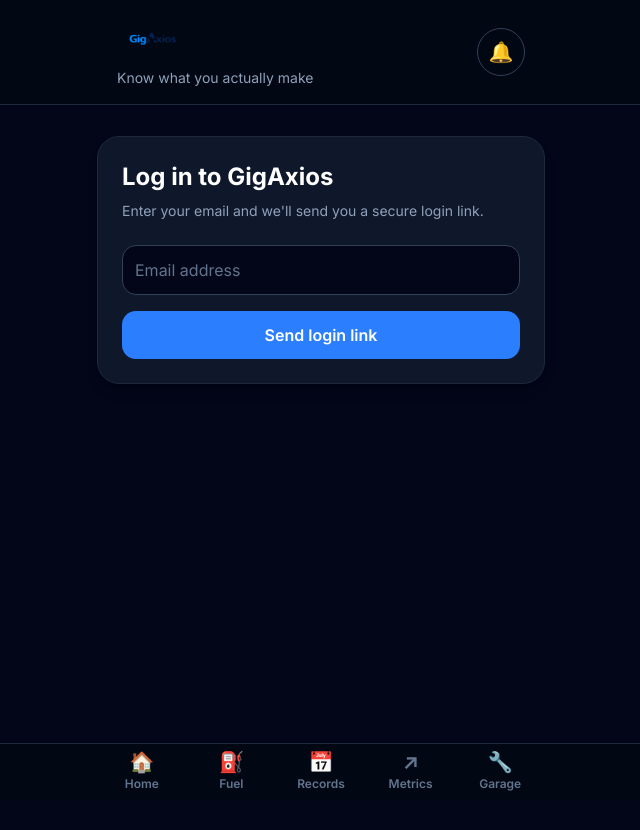
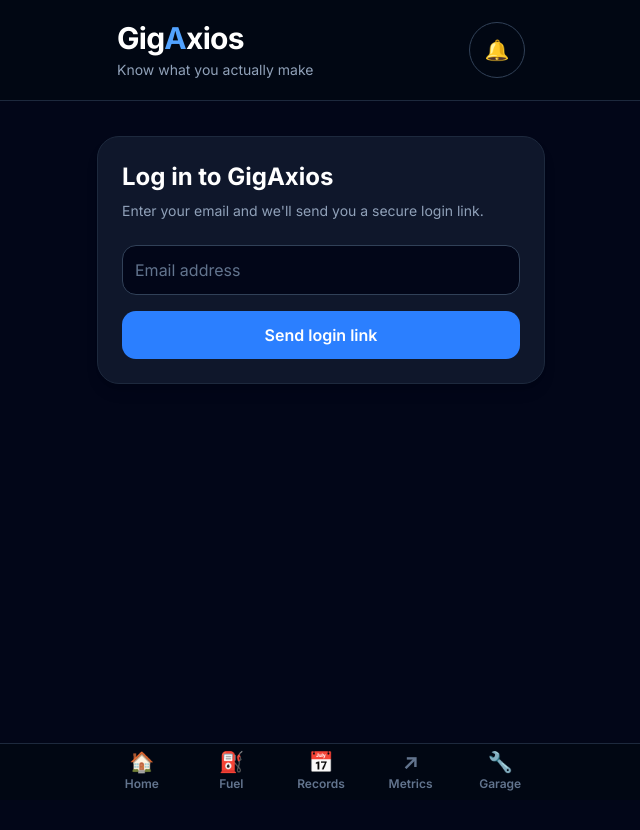
Before and after one commit to BlazinB52/gigaxios, a Next.js app: page /login in a window 1280 px wide. Shown: the top 830 px of the page, without its empty margins (319-959 px from the left). Built offline with nearby package versions, Linux system fonts and the light colour scheme; no server answers.

Commit message:
reverted back to original gigAxios in layout.tsx

```diff
--- a/app/layout.tsx
+++ b/app/layout.tsx
@@ -1,6 +1,7 @@
 import type { Metadata } from "next";
 import { Inter } from "next/font/google";
 import BottomNav from "@/app/components/BottomNav";
+// import GigHeader from "@/app/components/GigHeader";
 import "./globals.css";
 
 const inter = Inter({
@@ -19,29 +20,32 @@
   children: React.ReactNode;
 }>) {
   return (
-    <html lang="en" className={`${inter.variable} h-full antialiased`}>
+    <html
+      lang="en"
+      className={`${inter.variable} h-full antialiased`}
+    >
       <body className="min-h-full bg-[#020814]">
         <header className="fixed left-0 right-0 top-0 z-50 border-b border-slate-800 bg-[#020814]/95 backdrop-blur">
-          <div className="mx-auto flex max-w-md items-center justify-between px-5 py-4">
+          <div className="mx-auto flex max-w-md items-center justify-between px-5 py-5">
             <div>
-              <img
-                src="/GigAxios-logo.png"
-                alt="GigAxios"
-                className="h-12 w-auto brightness-125 contrast-125"
-              />
+              <h1 className="text-3xl font-bold tracking-tight text-white">
+                Gig<span className="text-blue-400">A</span>xios
+              </h1>
 
               <p className="mt-1 text-sm text-slate-400">
                 Know what you actually make
               </p>
             </div>
 
-            <button className="flex h-12 w-12 items-center justify-center rounded-full border border-slate-700 text-xl">
+            <button className="flex h-14 w-14 items-center justify-center rounded-full border border-slate-700 text-xl">
               🔔
             </button>
           </div>
         </header>
 
-        <div className="min-h-screen pb-24 pt-24">{children}</div>
+        <div className="min-h-screen pb-24 pt-24">
+          {children}
+        </div>
 
         <BottomNav />
       </body>
```
